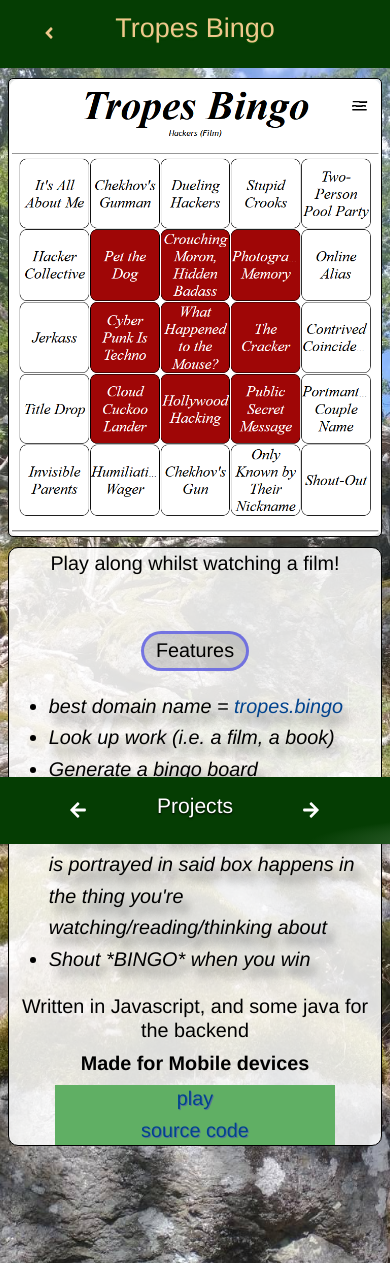
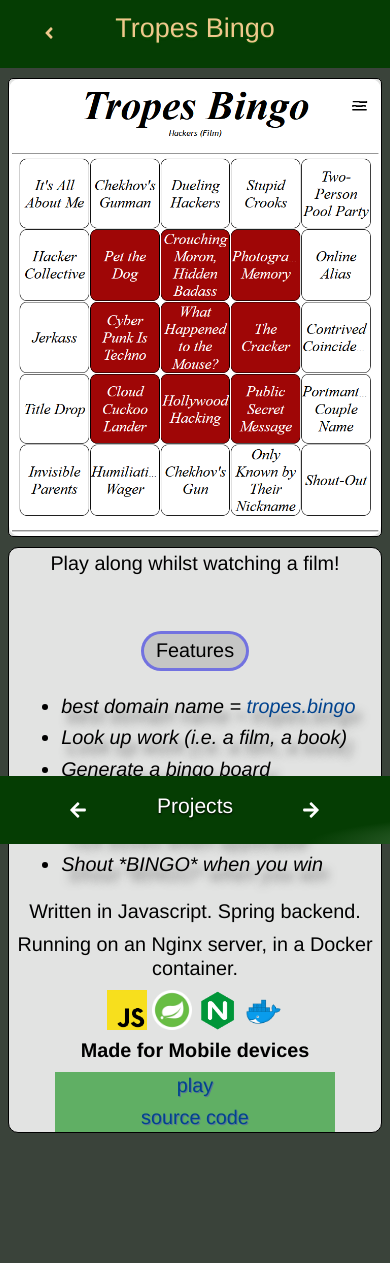
Before and after one commit to isthisthereallife/pages, a Next.js app: page /pages/projects/TropesBingo in a window 390 px wide. Built offline with nearby package versions, Linux system fonts and the light colour scheme.

Commit message:
Modernization update
Made it less fun. Grey background.

```diff
--- a/src/pages/projects/GilfoyleGo.jsx
+++ b/src/pages/projects/GilfoyleGo.jsx
@@ -97,7 +97,7 @@ export default function GilfoyleGo() {
             Features
           </span>
           <ul className={styles.list_lefty} id="features">
-            <li className={styles.list_item}>Spring Boot Backend</li>
+            <li className={styles.list_item}>Spring Backend</li>
             <li className={styles.list_item}>Vue Frontend</li>
             <li className={styles.list_item}>MySQL Database</li>
           </ul>
@@ -106,7 +106,7 @@ export default function GilfoyleGo() {
             <a href="https://www.java.com">
               <Image src={imgJava} alt="Java" height="40" width="40" />
             </a>
-            <a href="https://spring.io/projects/spring-boot">
+            <a href="https://spring.io/">
               <Image src={imgSpring} height="40" width="40" />
             </a>
             <a href="https://vuejs.org/">
--- a/src/pages/projects/TropesBingo.jsx
+++ b/src/pages/projects/TropesBingo.jsx
@@ -1,10 +1,11 @@
-import Link from "next/link";
 import Image from "next/image";
 import { useRouter } from "next/router";
 import styles from "../../styles/project.module.css";
-import tropesImg1 from "../../../public/images/tropes_square.png";
-import tropesImg2 from "../../../public/images/tropes_square2.png";
-import tropesImg3 from "../../../public/images/tropes1.png";
+import imgJS from "../../../public/images/javascript.png";
+import imgSpring from "../../../public/images/spring.png";
+import imgDocker from "../../../public/images/docker.png";
+import imgNginx from "../../../public/images/nginx.png";
+
 import tropesImg4 from "../../../public/images/tropes2.png";
 
 import { CREEP_EVENTS } from "../../reducers/creepReducer";
@@ -119,14 +120,56 @@ export default function Murvel() {
               Watch/Read/Think about said thing
             </li>
             <li className={styles.list_item}>
-              Tick the box when you feel that what is portrayed in said box
-              happens in the thing you're watching/reading/thinking about
+              Tick boxes when applicable
             </li>
             <li className={styles.list_item}>
               Shout <em>*BINGO*</em> when you win
             </li>
           </ul>
-          <h4>Written in Javascript, and some java for the backend</h4>
+          <h4>Written in Javascript. Spring backend.</h4>
+          <h4>Running on an Nginx server, in a Docker container.</h4>
+          <div>
+            <a href="https://www.javascript.com">
+              <Image
+                className={styles.inlineLogo}
+                src={imgJS}
+                height="40px"
+                width="40px"
+                alt="JavaScript logo"
+              />
+            </a>
+            {"  "}
+
+            <a href="https://www.spring.io">
+              <Image
+                className={styles.inlineLogo}
+                src={imgSpring}
+                height="40px"
+                width="40px"
+                alt="Spring logo"
+              />
+            </a>
+            {"  "}
+            <a href="https://www.nginx.org">
+              <Image
+                className={styles.inlineLogo}
+                src={imgNginx}
+                height="40px"
+                width="40px"
+                alt="Nginx logo"
+              />
+            </a>
+            {"  "}
+            <a href="https://www.docker.com">
+              <Image
+                className={styles.inlineLogo}
+                src={imgDocker}
+                height="40px"
+                width="40px"
+                alt="Docker logo"
+              />
+            </a>
+          </div>
           <h4>
             <strong>Made for Mobile devices</strong>
           </h4>
--- a/src/styles/footer.module.css
+++ b/src/styles/footer.module.css
@@ -1,5 +1,5 @@
 .main {
-  z-index: 5;
+  z-index: 1;
   color: white;
   background: radial-gradient(
     at 270% 99%,
--- a/src/styles/global.css
+++ b/src/styles/global.css
@@ -1,6 +1,7 @@
 :root {
   --dark_green: #1e441e;
   --nav_green: #053d03;
+  --grey_green: #3a433a;
 }
 html,
 body {
@@ -12,16 +13,9 @@ body {
 
   line-height: 1.6;
   font-size: 18px;
-  min-height: 100vh;
-  max-width: 100vw;
 }
 body {
-  background-image: url(../../public/images/stenar-tall.jpeg);
-  background-position-y: bottom;
-  background-position-x: center;
-  background-size: cover;
-  background-repeat: no-repeat;
-  background-color: var(--nav_green);
+  background-color: var(--grey_green) !important;
 }
 .h1,
 .h2,
@@ -73,6 +67,7 @@ a:hover {
 
 .main .startpage_button {
   height: 20%;
+  width: 100%;
   margin: 2px;
   background-color: #2a7221;
   color: white;
--- a/src/styles/projects.module.css
+++ b/src/styles/projects.module.css
@@ -8,9 +8,8 @@
   min-width: 100vw;
   text-align: center;
   user-select: none;
-  background-color: #053d03;
+  background-color: #3a433a;
 }
-
 
 #btnSvtpk {
   background-image: url(../../public/images/svtpk.png);
@@ -69,6 +68,7 @@
 
   .item {
     height: 200px;
+    width: 99%;
   }
   .itemButton {
     background-size: cover;
@@ -77,7 +77,7 @@
     justify-content: center;
     border: 5px outset black;
     margin-bottom: 8px;
-    width: 100vw;
+    width: 100%;
     border-radius: 5px;
   }
 
@@ -179,9 +179,9 @@
 
   .titleCard {
     height: auto;
-    width: 140px;
+    width: 250px;
     background-color: white;
-    opacity: 0.7;
+    opacity: 0.9;
     border-radius: 30px;
   }
 }
@@ -241,6 +241,9 @@
   .titleCard {
     visibility: hidden;
     border: 1px solid black;
+    width: fit-content;
+    min-width: 200px;
+    padding: 10px;
   }
 
   #btnSvtpk:hover .titleCard {
@@ -261,23 +264,23 @@
     border-radius: 10px;
   }
   #btnMurvel:hover .titleCard {
-    background-color: rgba(255, 255, 255, 0.85);
+    background-color: rgba(255, 255, 255, 0.9);
     visibility: visible;
     border-radius: 10px;
   }
 
   #btnGilf:hover .titleCard {
-    background-color: rgba(255, 255, 255, 0.8);
+    background-color: rgba(255, 255, 255, 0.9);
     visibility: visible;
     border-radius: 10px;
   }
   #btnPoker:hover .titleCard {
-    background-color: rgba(255, 255, 255, 0.8);
+    background-color: rgba(255, 255, 255, 0.9);
     visibility: visible;
     border-radius: 10px;
   }
   #btnAudioplayer:hover .titleCard {
-    background-color: rgba(255, 255, 255, 0.8);
+    background-color: rgba(255, 255, 255, 0.9);
     visibility: visible;
     border-radius: 10px;
   }
```
Also changed, not shown: src/styles/index.module.css (+13 -14 lines), public/images/docker.png (added), public/images/nginx.png (added).
